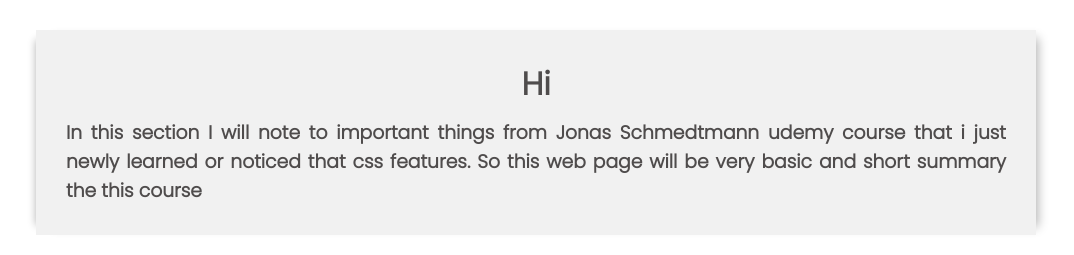
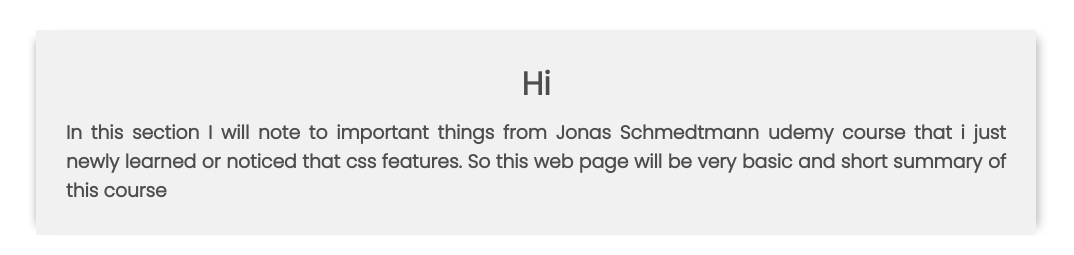
Before and after one commit to burak-sencan/UdemyCourse-BuildResponsiveWebPageHtmlCss, a plain HTML site: page section-1-2-3-4/index.html in a window 1280 px wide. Shown: the top 255 px of the page, without its empty margins (104-1178 px from the left). Drawn offline with Linux system fonts and the light colour scheme.

Commit message:
Update index.html

```diff
--- a/section-1-2-3-4/index.html
+++ b/section-1-2-3-4/index.html
@@ -17,7 +17,7 @@
         <h3>
           In this section I will note to important things from Jonas Schmedtmann
           udemy course that i just newly learned or noticed that css features.
-          So this web page will be very basic and short summary the this course
+          So this web page will be very basic and short summary of this course
         </h3>
       </div>
 
```
